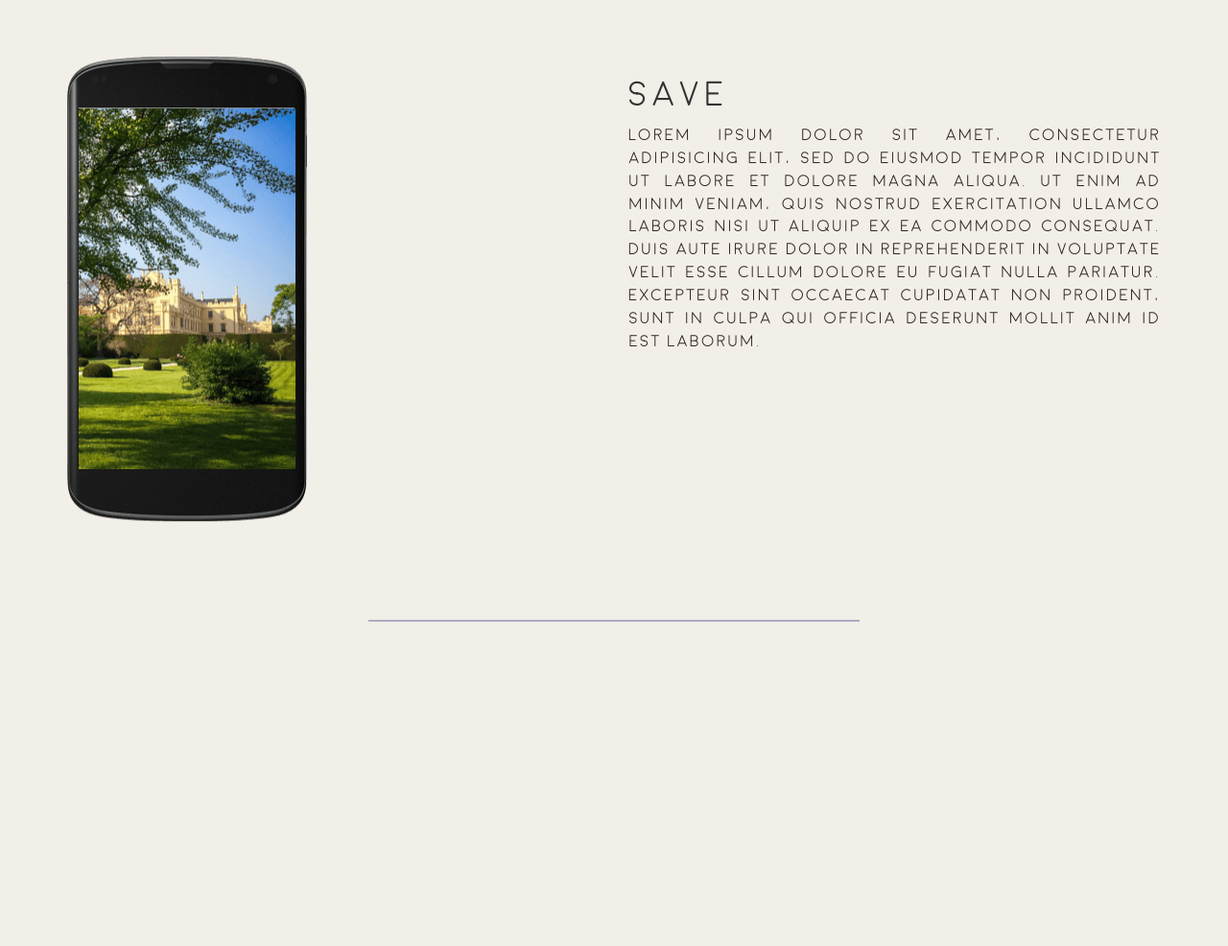
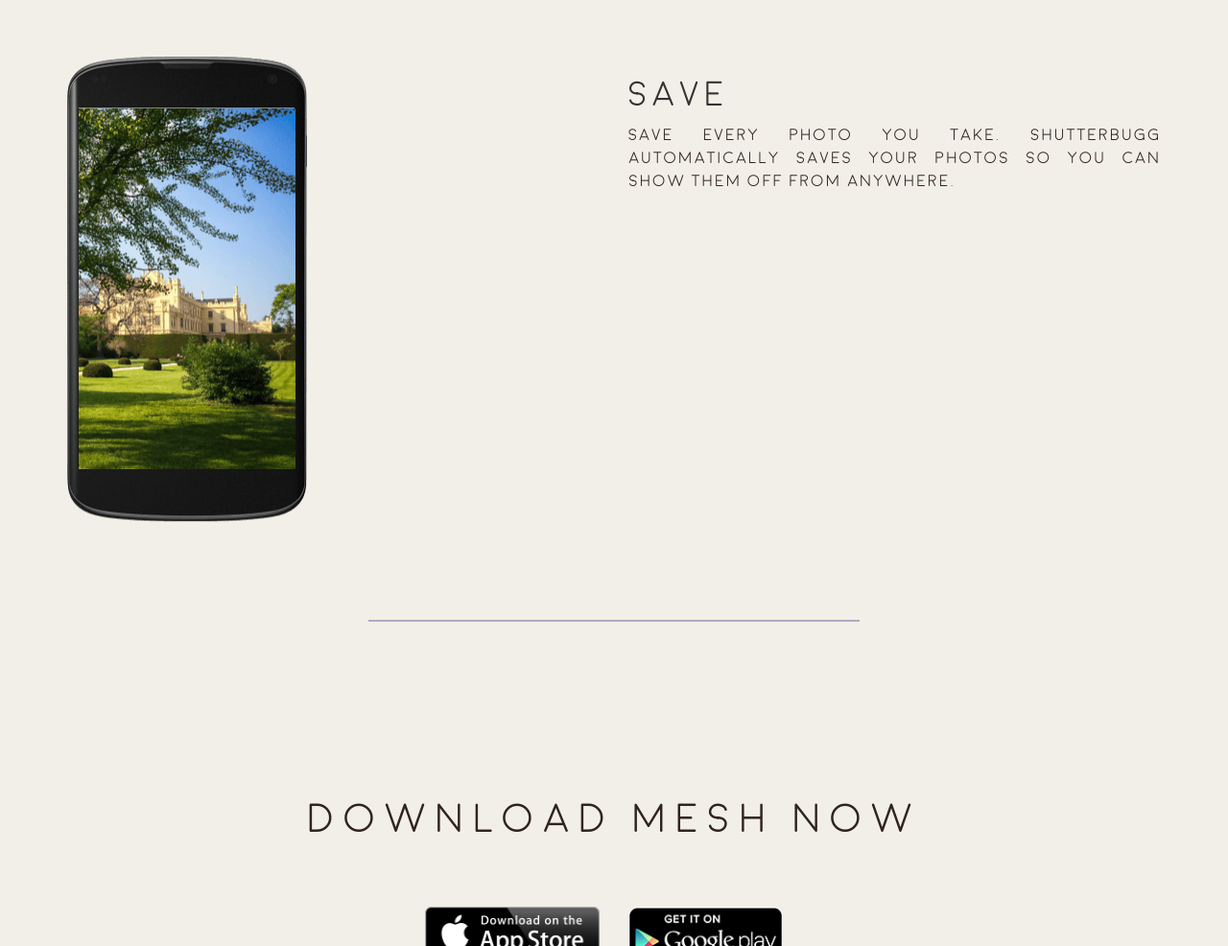
Before and after one commit to fez994/Basic-App-Landing-Website, a plain HTML site: page index.html in a window 1280 px wide. Shown: the part 2480-3466 px from the top of the page at 96% size. Before the commit the page ends 3128 px from the top, so only its background shows below. Drawn offline with nearby package versions, Linux system fonts and the light colour scheme.

Commit message:
The problem with the mobile version is just on my retarded iphone5s, it works as intended on android  /// added download section

```diff
--- a/css/style.css
+++ b/css/style.css
@@ -77,3 +77,16 @@ body, html {
 	display: inline-block;
 	text-align: right;
 }
+
+#appstore {
+	float: right;
+}
+
+#download_mesh {
+	padding-bottom: 5%;
+	letter-spacing: 0.2em;
+	color: #30231d;
+	font-family: "Moon Light";
+	font-size: 3em;
+
+}
--- a/index.html
+++ b/index.html
@@ -17,6 +17,9 @@
 
 <!-- Front page and title -->
 
+
+
+<!-- Background-IMG NOT SHOWING ON IPHONE 5S FOR I DON'T KNOW WHAT REASON, SCREW STEVE ZOMBIE JOBS -->
 <div class="header">
 	<div class="container animated zoomIn">
 	<div class="header-title">
@@ -27,7 +30,6 @@
 </div>
 
 <!-- Share part -->
-
 <div class="content-container">
 	<div class="section">
 		<div class="section-container container">
@@ -46,8 +48,8 @@
 
 
 
-
-<div class="underline color"></div> <!-- Underline Decoration -->
+<!-- Nice looking section divider -->
+<div class="underline color"></div>
 
 
 
@@ -67,7 +69,13 @@
 </div>
 </div>
 
+<!-- Nice looking section divider -->
 <div class="underline color"></div>
+
+
+
+
+<!-- Save Section -->
 
 <div class="section">
 	<div class="section-container container">
@@ -77,12 +85,28 @@
 			</div>
 			<div class="col-md-6 col-xs-6 wow fadeInRight">
 				<h1 id="share">Save</h1>
-				<p id="subtitle" style="text-align: justify;">Lorem ipsum dolor sit amet, consectetur adipisicing elit, sed do eiusmod
-				tempor incididunt ut labore et dolore magna aliqua. Ut enim ad minim veniam,
-				quis nostrud exercitation ullamco laboris nisi ut aliquip ex ea commodo
-				consequat. Duis aute irure dolor in reprehenderit in voluptate velit esse
-				cillum dolore eu fugiat nulla pariatur. Excepteur sint occaecat cupidatat non
-				proident, sunt in culpa qui officia deserunt mollit anim id est laborum.</p>
+				<p id="subtitle" style="text-align: justify;">Save every photo you take. Shutterbugg automatically saves your photos so you can show them off from anywhere.</p>
+			</div>
+		</div>
+	</div>
+</div>
+
+
+<!--Nice Looking section divider -->
+
+<div class="underline color"></div>
+
+<div class="section">
+	<div class="section-container container">
+		<div class="row" id="download_section">
+			<h1 class="text-center" id="download_mesh">Download Mesh Now</h1>
+			<div class="col-md-6 col-xs-6">
+			<a href="#">
+				<img src="img/app-store.png" width="182px" id="appstore" class="img-responsive"> </a>
+			</div>
+			<div class="col-md-6 col-xs-6">
+			<a href="#">
+				<img src="img/google-play.png" width="161px" class="img-responsive"></a>
 			</div>
 		</div>
 	</div>
@@ -90,10 +114,6 @@
 
 
 
-<div class="underline color"></div>
-
-
-
 
 
 </body>
```
Also changed, not shown: img/app-store.png (added), img/google-play.png (added).
